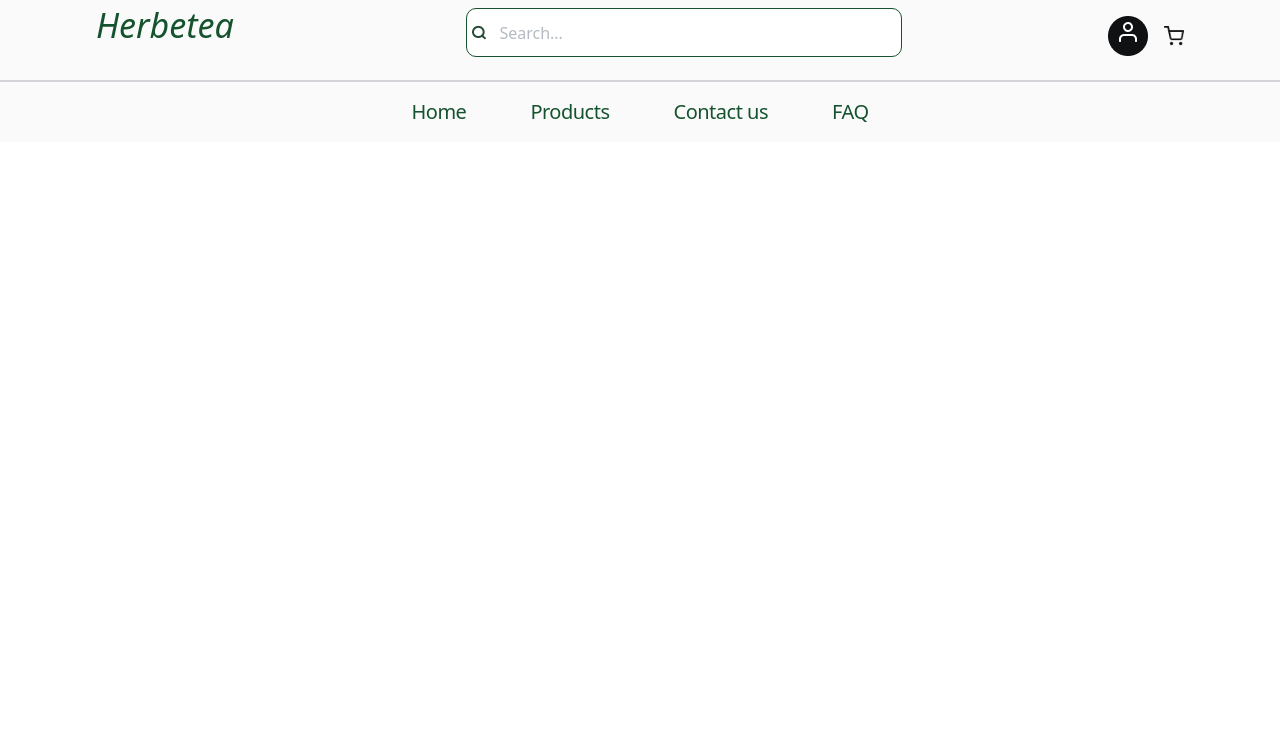
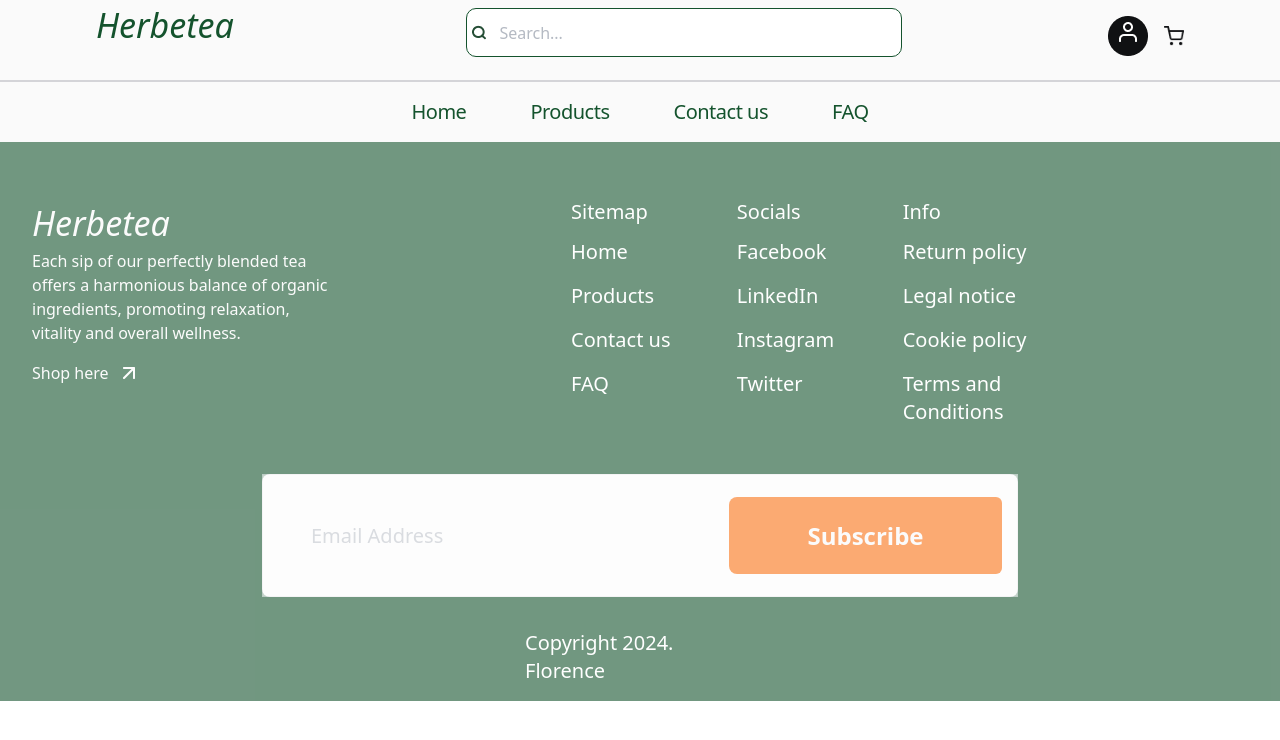
Before and after one commit to JO-YE/herbetea, a React (Create React App) app: page / in a window 1280 px wide. Shown: the top 740 px of the page. Built offline with nearby package versions, Linux system fonts and the light colour scheme.

Commit message:
CHORE: completed major work on the footer component

```diff
--- a/src/App.js
+++ b/src/App.js
@@ -1,10 +1,12 @@
 import "./App.css";
 import Mainheader from './components/header'
+import Foot from './components/Footer'
 
 function App() {
   return (
     <div>
       <Mainheader />
+      <Foot />
     </div>
   );
 }
--- a/src/components/Footer.jsx
+++ b/src/components/Footer.jsx
@@ -3,98 +3,113 @@ import arrow from "./assets/arrow-up-right.png";
 
 const Footer = () => {
   return (
-    <div className="w-[1440px] h-[559px] bg-green-900/opacity-60">
+    <div className="w-full h-[559px] bg-green-900 opacity-60">
+      <div className="flex pt-14 pl-8">
+        {/** row 1 */}
+        <section className="flex">
           <div>
-        {/** row 1 */}
-        <section>
-          <div>
-            <h2 className="text-neutral-50 text-[64px] font-normal italic">
+            <h2 className="text-neutral-50 text-[34px] font-normal italic">
               Herbetea
             </h2>
-            <p className="w-[299px] text-neutral-50 text-base font-normal font-['Quicksand']">
+            <p className="w-[299px] text-neutral-50 text-[64px] text-base font-normal font-Quicksand">
               Each sip of our perfectly blended tea offers a harmonious balance
               of organic ingredients, promoting relaxation, vitality and overall
               wellness.
             </p>
-            <div>
+            <div className="flex items-center mt-4">
               <a
                 href="/"
-                className="Link text-neutral-50 text-base font-normal font-['Quicksand']"
+                className="Link text-neutral-50 text-base font-normal font-Quicksand"
               >
                 Shop here
               </a>
-              <img src={arrow} alt="arrow" className="" />
+              <img src={arrow} alt="arrow" className="ml-2" />
             </div>
           </div>
         </section>
 
         {/** row 2 */}
-        <section>
-          <h3 className="text-white text-xl font-normal font-['Playfair Display']">
+        <div className="flex flex-wrap justify-between gap-8 ml-60">
+          {/* Column 1 */}
+          <section className="flex-1">
+            <h3 className="text-white text-xl font-normal font-PlayfairDisplay pb-3">
               Sitemap
             </h3>
             <div className="text-white text-xl font-normal font-Quicksand">
-            {" "}
               <a href="/" className="block mb-4 link">
                 Home
               </a>
               <a href="/Products" className="block mb-4 link">
                 Products
               </a>
-            <a href="/" className="block mb-4 link">
+              <a href="/Contact" className="block mb-4 link">
                 Contact us
               </a>
-            <a href="/" className="block mb-4 link">
+              <a href="/FAQ" className="block mb-4 link">
                 FAQ
               </a>
             </div>
           </section>
 
-        {/** row 3 */}
-        <section>
-          <h3 className="text-white text-xl font-normal font-['Playfair Display']">
+          {/* Column 2 */}
+          <section className="flex-1">
+            <h3 className="text-white text-xl font-normal font-PlayfairDisplay pb-3">
               Socials
             </h3>
-          <div className="text-white text-xl font-normal font-['Quicksand']">
-            {" "}
-            <a href="/" className="link">
+            <div className="text-white text-xl font-normal font-Quicksand">
+              <a href="/" className="block mb-4 link">
                 Facebook
               </a>
-            <a href="/" className="link">
+              <a href="/" className="block mb-4 link">
                 LinkedIn
               </a>
-            <a href="/" className="link">
+              <a href="/" className="block mb-4 link">
                 Instagram
               </a>
-            <a href="/" className="link">
+              <a href="/" className="block mb-4 link">
                 Twitter
               </a>
             </div>
           </section>
 
-        {/** row 4 */}
-        <section>
-          <h3 className="text-white text-xl font-normal font-['Playfair Display']">
+          {/* Column 3 */}
+          <section className="flex-1">
+            <h3 className="text-white text-xl font-normal font-PlayfairDisplay pb-3">
               Info
             </h3>
-          <div className="text-white text-xl font-normal font-['Quicksand']">
-            {" "}
-            <a href="/" className="link">
+            <div className="text-white text-xl font-normal font-Quicksand">
+              <a href="/" className="block mb-4 link">
                 Return policy
               </a>
-            <a href="/" className="link">
+              <a href="/" className="block mb-4 link">
                 Legal notice
               </a>
-            <a href="/" className="link">
+              <a href="/" className="block mb-4 link">
                 Cookie policy
               </a>
-            <a href="/" className="link">
+              <a href="/" className="block mb-4 link">
                 Terms and Conditions
               </a>
             </div>
           </section>
         </div>
       </div>
+      <div className="flex flex-col items-center justify-center mt-8">
+        <div className="relative bg-neutral-50 rounded-lg">
+          <input
+            type="email"
+            placeholder="Email Address"
+            className="w-[756px] h-[123px] px-4 py-2 pr-12 pl-12 border text-green-900 opacity-60 text-xl font-normal font-Playfair Display"
+          />
+          <button className="text-neutral-50 text-2xl font-semibold font-Quicksand absolute w-[273px] h-[77px] m-auto mr-4 bg-orange-500 rounded-lg inset-y-0 right-0 px-4 py-2 rounded-r-md hover:bg-green-900 ">
+            Subscribe
+          </button>
+        </div>
+        <div className="mt-8 w-[230px] h-[25px] text-white text-xl font-normal font-Quicksand">
+          Copyright 2024. Florence
+        </div>
+      </div>
+    </div>
   );
 };
 
```
Lines whose indentation alone changed are shown as unchanged.
